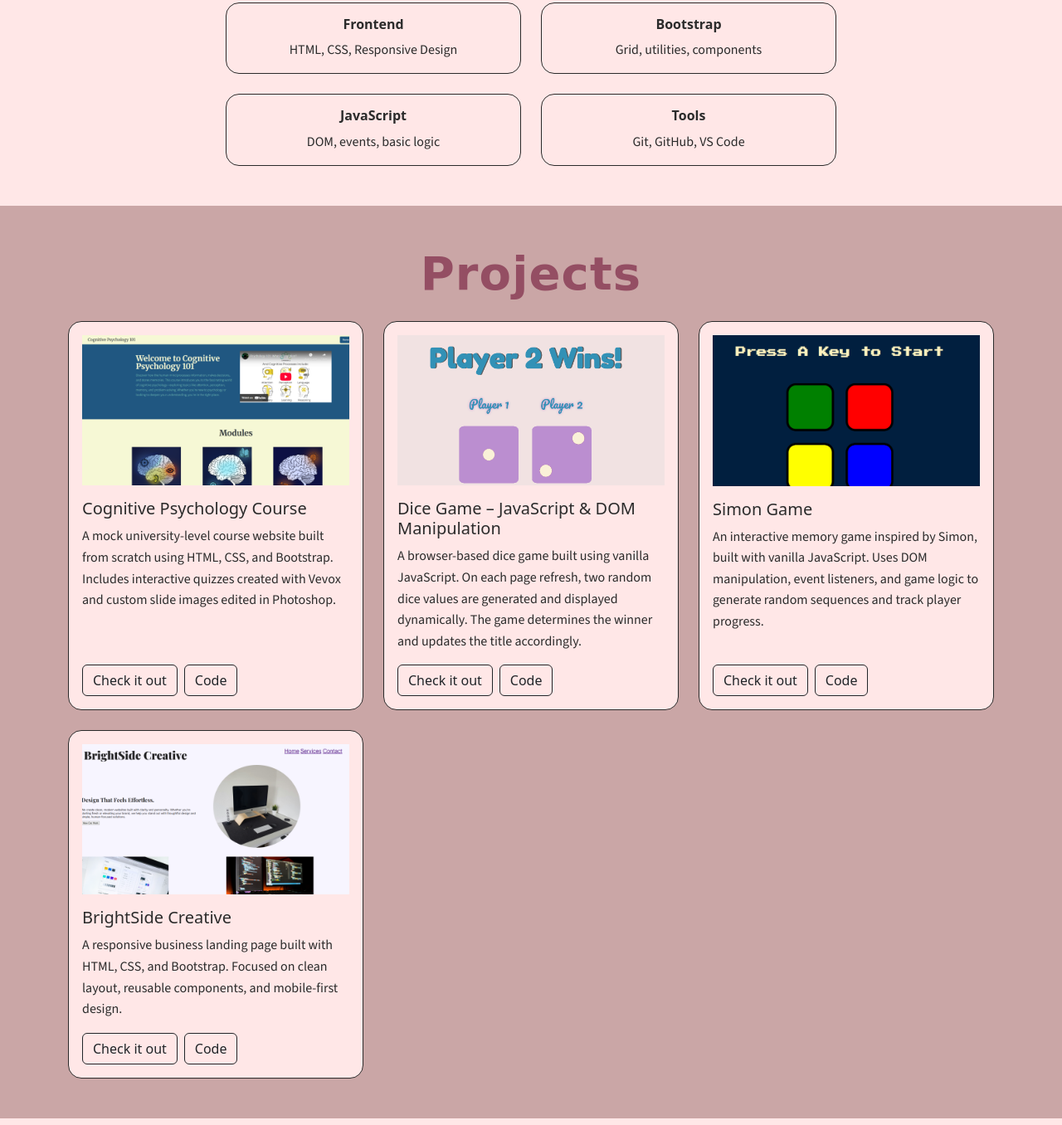
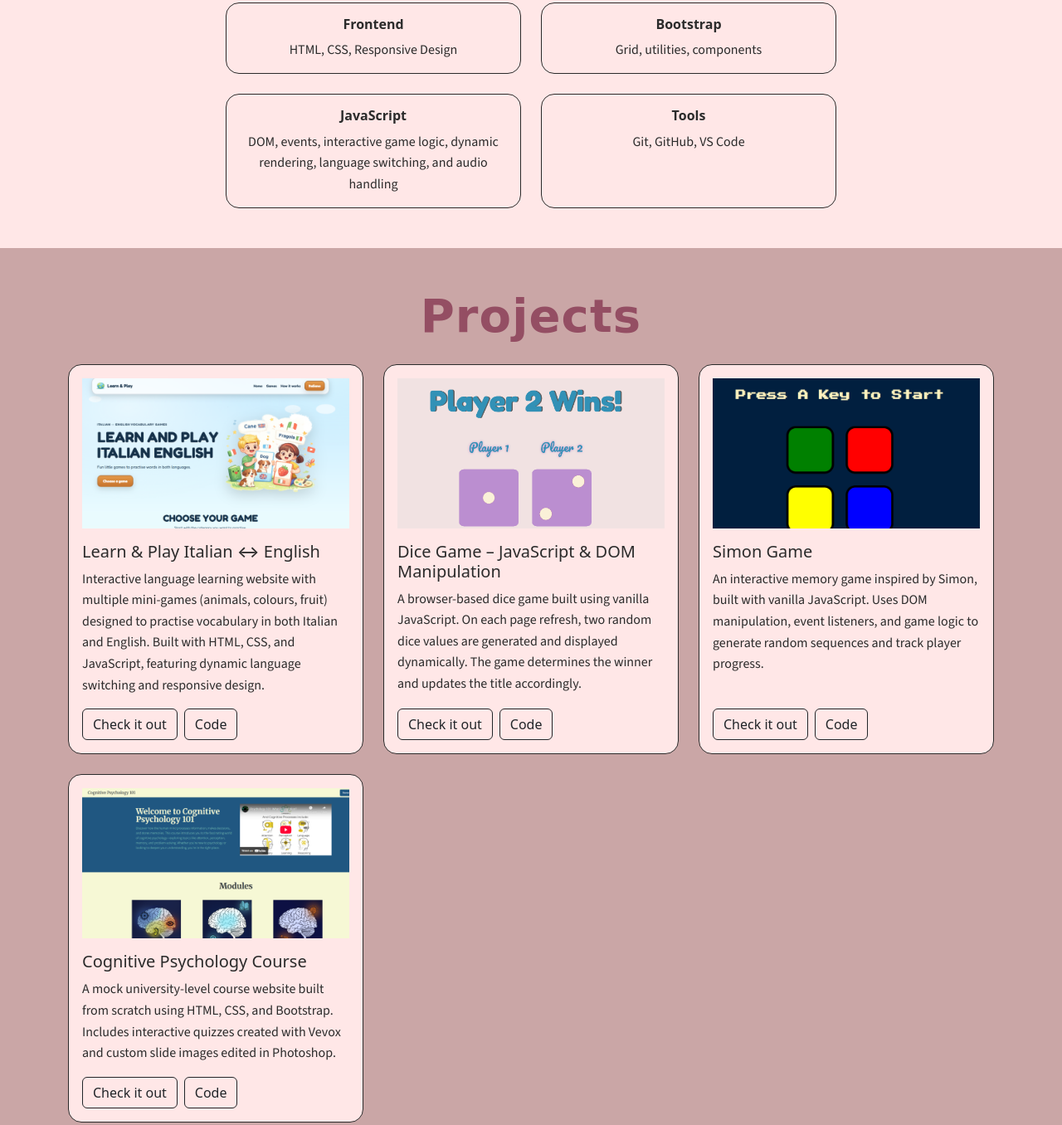
Before and after one commit to ValeriaBrizzolari/valeria-portfolio-2026, a plain HTML site: page index.html in a window 1280 px wide. Shown: the part 1121-2477 px from the top of the page at 83% size. Drawn offline with nearby package versions, Linux system fonts and the light colour scheme; a web font is replaced by a local one.

Commit message:
Add new project and edited the skill card

```diff
--- a/index.html
+++ b/index.html
@@ -148,7 +148,10 @@
                 class="border rounded-4 p-3 h-100 w-100 skill-card text-center"
               >
                 <h3 class="h6 fw-bold mb-2">JavaScript</h3>
-                <p class="mb-0">DOM, events, basic logic</p>
+                <p class="mb-0">
+                  DOM, events, interactive game logic, dynamic rendering,
+                  language switching, and audio handling
+                </p>
               </div>
             </div>
 
@@ -173,26 +176,27 @@
               >
                 <img
                   class="img-fluid mb-3"
-                  src="images/CPC.PNG"
-                  alt="Screenshot of Cognitive Psychology Course website"
+                  src="images/learn-play-italian-english.PNG"
+                  alt="Screenshot of Learn and play-Italian/English website"
                 />
-                <h3 class="h5 mb-2">Cognitive Psychology Course</h3>
+                <h3 class="h5 mb-2">Learn & Play Italian ↔ English</h3>
                 <p>
-                  A mock university-level course website built from scratch
-                  using HTML, CSS, and Bootstrap. Includes interactive quizzes
-                  created with Vevox and custom slide images edited in
-                  Photoshop.
+                  Interactive language learning website with multiple mini-games
+                  (animals, colours, fruit) designed to practise vocabulary in
+                  both Italian and English. Built with HTML, CSS, and
+                  JavaScript, featuring dynamic language switching and
+                  responsive design.
                 </p>
                 <div class="d-flex gap-2 mt-auto flex-wrap">
                   <a
-                    href="https://valeriabrizzolari.github.io/Cognitive-Psychology-Course/"
+                    href="https://valeriabrizzolari.github.io/Learn-and-Play-Italian-English/"
                     target="_blank"
                     rel="noopener"
                     class="btn btn-outline-dark"
                     >Check it out
                   </a>
                   <a
-                    href="https://github.com/ValeriaBrizzolari/Cognitive-Psychology-Course.git"
+                    href="https://github.com/ValeriaBrizzolari/Learn-and-Play-Italian-English.git"
                     target="_blank"
                     rel="noopener"
                     class="btn btn-outline-dark"
@@ -201,6 +205,7 @@
                 </div>
               </div>
             </div>
+
             <div class="col-12 col-md-6 col-lg-4">
               <div
                 class="border rounded-4 p-3 h-100 d-flex flex-column project-card"
@@ -277,25 +282,26 @@
               >
                 <img
                   class="img-fluid mb-3"
-                  src="images/brightside.PNG"
-                  alt="Screenshot of BrightSide Creative website"
+                  src="images/CPC.PNG"
+                  alt="Screenshot of Cognitive Psychology Course website"
                 />
-                <h3 class="h5 mb-2">BrightSide Creative</h3>
+                <h3 class="h5 mb-2">Cognitive Psychology Course</h3>
                 <p>
-                  A responsive business landing page built with HTML, CSS, and
-                  Bootstrap. Focused on clean layout, reusable components, and
-                  mobile-first design.
+                  A mock university-level course website built from scratch
+                  using HTML, CSS, and Bootstrap. Includes interactive quizzes
+                  created with Vevox and custom slide images edited in
+                  Photoshop.
                 </p>
                 <div class="d-flex gap-2 mt-auto flex-wrap">
                   <a
-                    href="https://valeriabrizzolari.github.io/BrightSide-Creative-Website/"
+                    href="https://valeriabrizzolari.github.io/Cognitive-Psychology-Course/"
                     target="_blank"
                     rel="noopener"
                     class="btn btn-outline-dark"
                     >Check it out
                   </a>
                   <a
-                    href="https://github.com/ValeriaBrizzolari/BrightSide-Creative-Website.git"
+                    href="https://github.com/ValeriaBrizzolari/Cognitive-Psychology-Course.git"
                     target="_blank"
                     rel="noopener"
                     class="btn btn-outline-dark"
@@ -341,7 +347,7 @@
             class="row d-flex flex-column flex-md-row justify-content-between align-items-center gap-2"
           >
             <span class="text-center text-md-start"
-              >© 2024 Valeria Brizzolari. All rights reserved.</span
+              >© 2026 Valeria Brizzolari. All rights reserved.</span
             >
           </div>
         </div>
```
Also changed, not shown: images/brightside.PNG (deleted), images/learn-play-italian-english.PNG (added).
